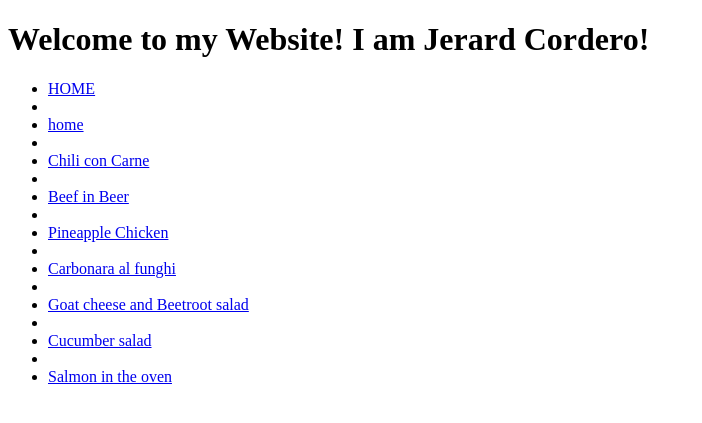
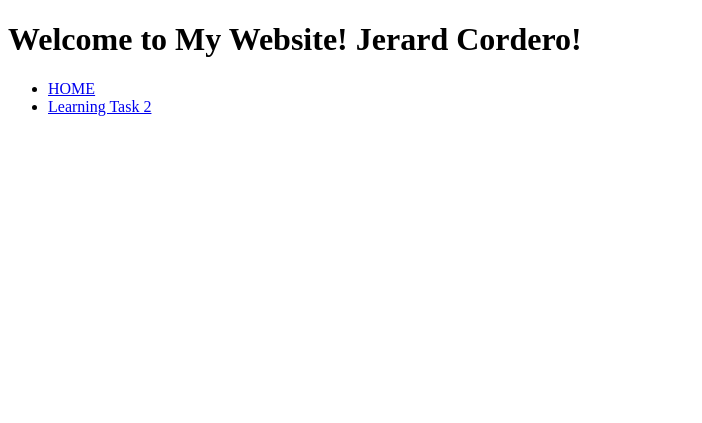
Before and after one commit to Jerard10/LT2, a PHP site: page / in a window 1280 px wide. Shown: the top 423 px of the page, without its empty margins (0-702 px from the left). Run offline with PHP 8.4, Linux system fonts and the light colour scheme.

Commit message:
Update index.php

```diff
--- a/index.php
+++ b/index.php
@@ -1,20 +1,13 @@
-<!DOCTYPE html>
+<!DOCTYPE HTML>
 <html>
-    <head>
-          <title>My Home Page</title>
+  <head>
+    <title>My Home Page</title>
     </head>
-    <body>
-    <h1>Welcome to my Website! I am Jerard Cordero! </h1>
+  <body>
+    <h1>Welcome to My Website! Jerard Cordero!</h1>
     <ul>
-    <li><a href="index.php">HOME</a></li>
-    <li><a href="home1.html" target="_blank" ><li>home</li></a>
-    <li><a href="Chili%20con%20Carne.html" target="_blank" ><li>Chili con Carne</li></a>
-<li><a href="Beef%20on%20Beers.html"target="_blank" ><li>Beef in Beer</li></a>
-<li><a href="Pineapple%20Chicken.html" target="_blank" ><li>Pineapple Chicken</li></a>
-<li><a href="Carbonara%20al%20funghi.html" target="_blank" ><li>Carbonara al funghi </li></a>
-<li><a href="Goat%20cheese%20and%20Beetroot%20salad.html" target="_blank" ><li>Goat cheese and Beetroot salad </li></a>
-<li><a href="Cucumber%20salad.html" target="_blank" ><li>Cucumber salad </li></a>
-<li><a href="Salmon%20in%20the%20oven.html"target="_blank" ><li>Salmon in the oven </li></a>
+      <li><a href="index.php">HOME</a></li>
+      <li><a href="LT2/Index.html">Learning Task 2</a></li>
     </ul>
-    </body>
+  </body>
 </html>
```
